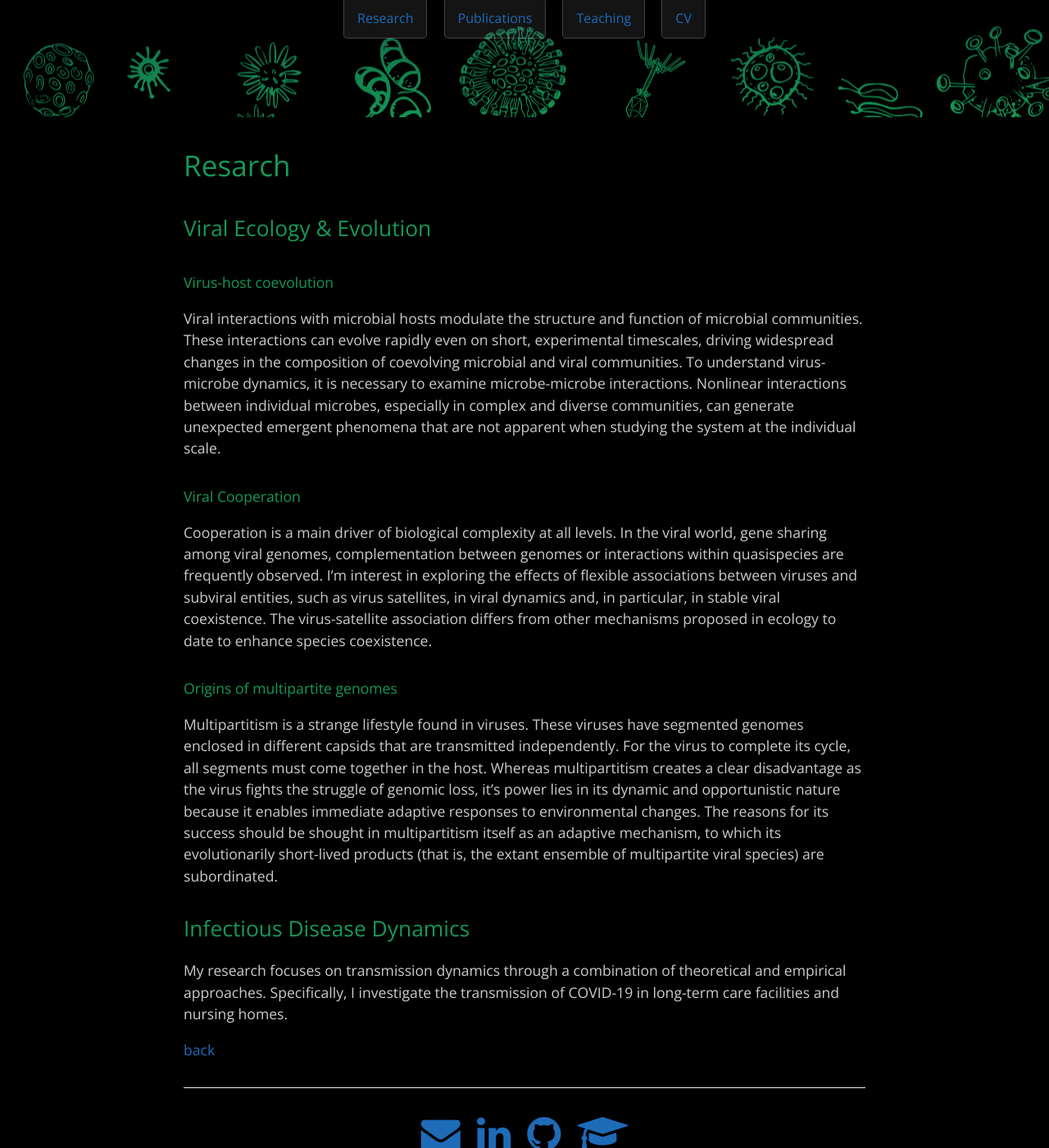
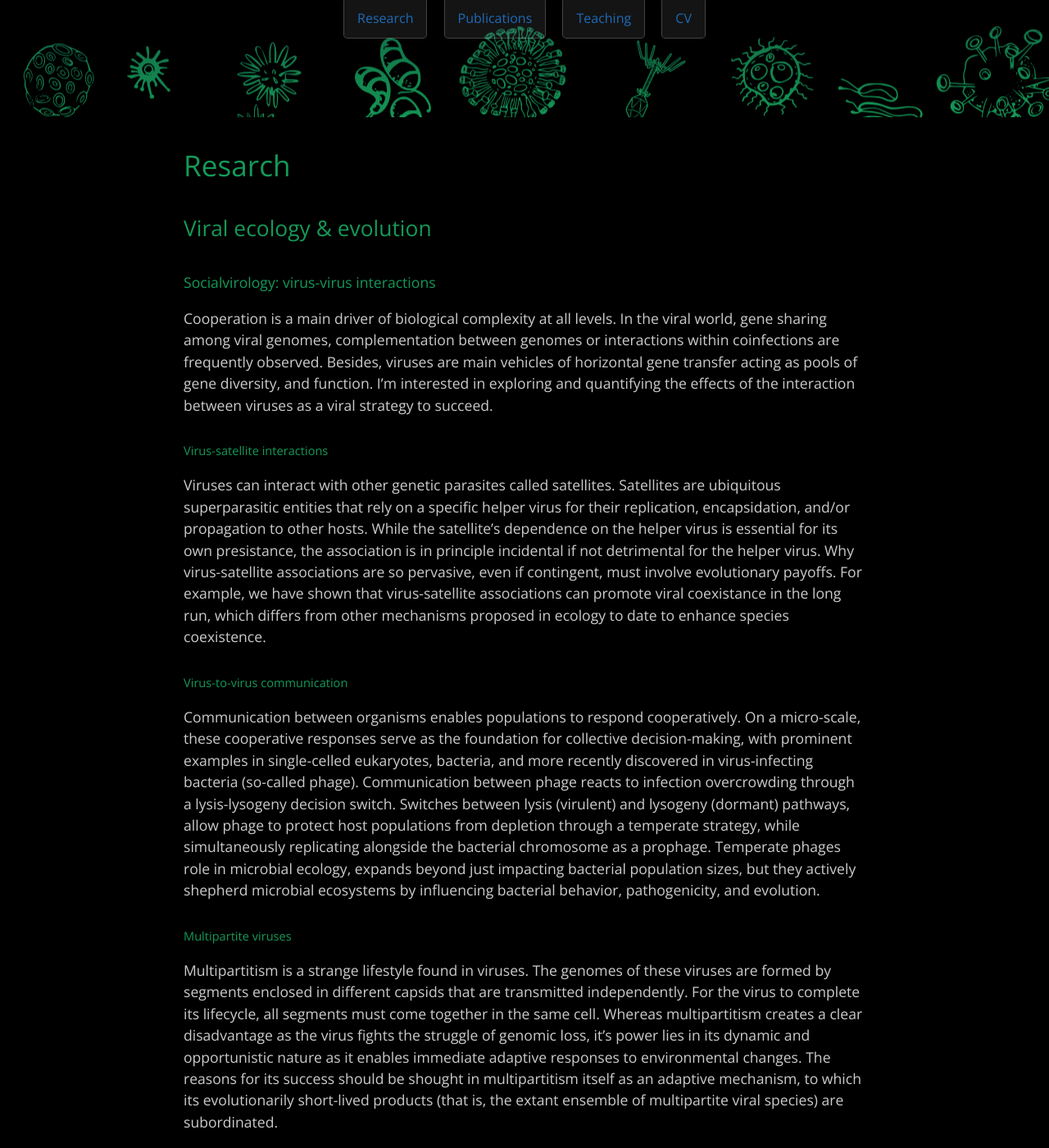
Before and after one commit to aluciasanz/aluciasanz.github.io, a Jekyll site: the page built from research.md, in a window 1280 px wide and 1400 px high, scrolled down 240 px. Shown: the whole window at 82% size. Built offline with Jekyll 4.4.1, drawn with Linux system fonts in a browser that asks for light colours.

Commit message:
Update research.md

```diff
--- a/research.md
+++ b/research.md
@@ -6,17 +6,22 @@ description: Personal website
 
 # Resarch
 
-## Viral Ecology & Evolution
+## Viral ecology & evolution
+
+#### Socialvirology: virus-virus interactions
+Cooperation is a main driver of biological complexity at all levels. In the viral world, gene sharing among viral genomes, complementation between genomes or interactions within coinfections are frequently observed. Besides, viruses are main vehicles of horizontal gene transfer acting as pools of gene diversity, and function.  I'm interested in exploring and quantifying the effects of the interaction between viruses as a viral strategy to succeed.
+
+##### Virus-satellite interactions
+Viruses can interact with other genetic parasites called satellites. Satellites are ubiquitous superparasitic entities that rely on a specific helper virus for their replication, encapsidation, and/or propagation to other hosts. While the satellite's dependence on the helper virus is essential for its own presistance, the association is in principle incidental if not detrimental for the helper virus. Why virus-satellite associations are so pervasive, even if contingent, must involve evolutionary payoffs. For example, we have shown that virus-satellite associations can promote viral coexistance in the long run, which differs from other mechanisms proposed in ecology to date to enhance species coexistence.
+
+##### Virus-to-virus communication
+Communication between organisms enables populations to respond cooperatively. On a micro-scale, these cooperative responses serve as the foundation for collective decision-making, with prominent examples in single-celled eukaryotes, bacteria, and more recently discovered in virus-infecting bacteria (so-called phage). Communication between phage reacts to infection overcrowding through a lysis-lysogeny decision switch. Switches between lysis (virulent) and lysogeny (dormant) pathways, allow phage to protect host populations from depletion through a temperate strategy, while simultaneously replicating alongside the bacterial chromosome as a prophage. Temperate phages role in microbial ecology, expands beyond just impacting bacterial population sizes, but they actively shepherd microbial ecosystems by influencing bacterial behavior, pathogenicity, and evolution.
+
+##### Multipartite viruses
+Multipartitism is a strange lifestyle found in viruses. The genomes of these viruses are formed by segments enclosed in different capsids that are transmitted independently. For the virus to complete its lifecycle, all segments must come together in the same cell. Whereas multipartitism creates a clear disadvantage as the virus fights the struggle of genomic loss, it's power lies in its dynamic and opportunistic nature as it enables immediate adaptive responses to environmental changes. The reasons for its success should be shought in multipartitism itself as an adaptive mechanism, to which its evolutionarily short-lived products (that is, the extant ensemble of multipartite viral species) are subordinated.
 
 #### Virus-host coevolution
 Viral interactions with microbial hosts modulate the structure and function of microbial communities. These interactions can evolve rapidly even on short, experimental timescales, driving widespread changes in the composition of coevolving microbial and viral communities. To understand virus-microbe dynamics, it is necessary to examine microbe-microbe interactions. Nonlinear interactions between individual microbes, especially in complex and diverse communities, can generate unexpected emergent phenomena that are not apparent when studying the system at the individual scale.
-
-#### Viral Cooperation
-Cooperation is a main driver of biological complexity at all levels. In the viral world, gene sharing among viral genomes, complementation between genomes or interactions within quasispecies are frequently observed. I'm interest in exploring the effects of flexible associations between viruses and subviral entities, such as virus satellites, in viral dynamics and, in particular, in stable viral coexistence. The virus-satellite association differs from other mechanisms proposed in ecology to date to enhance species coexistence.
-
-#### Origins of multipartite genomes
-Multipartitism is a strange lifestyle found in viruses. These viruses have segmented genomes enclosed in different capsids that are transmitted independently. For the virus to complete its cycle, all segments must come together in the host. Whereas multipartitism creates a clear disadvantage as the virus fights the struggle of genomic loss, it's power lies in its dynamic and opportunistic nature because it enables immediate adaptive responses to environmental changes. The reasons for its success should be shought in multipartitism itself as an adaptive mechanism, to which its evolutionarily short-lived products (that is, the extant ensemble of multipartite viral species) are subordinated.
-
 
 ## Infectious Disease Dynamics
 My research focuses on transmission dynamics through a combination of theoretical and empirical approaches. Specifically, I investigate the transmission of COVID-19 in long-term care facilities and nursing homes.
```
